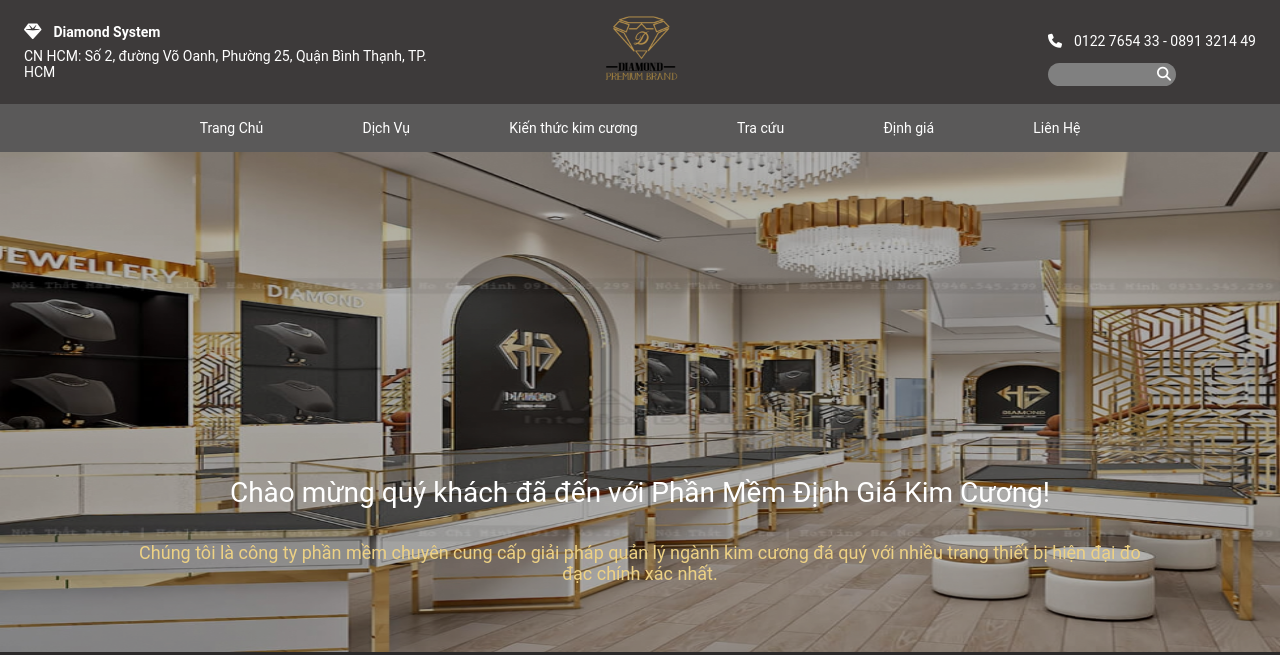
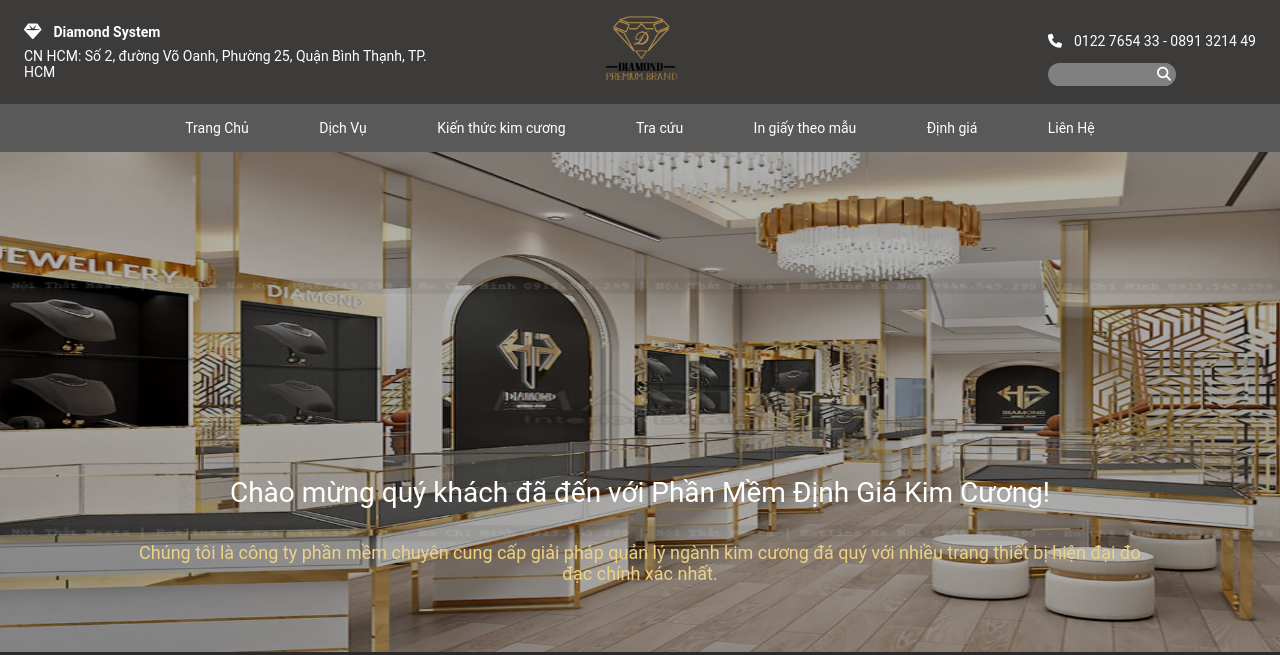
Before and after one commit to Anwar675/HTLM, a Django app: page / in a window 1280 px wide. Shown: the top 655 px of the page. Run offline with Django 5.2, Linux system fonts and the light colour scheme; some libraries are stand-ins or nearby versions.

Commit message:
Update home.html

```diff
--- a/jewerly_Auction/system/templates/home.html
+++ b/jewerly_Auction/system/templates/home.html
@@ -49,6 +49,7 @@
           <li>Dịch Vụ</li>
           <li>Kiến thức kim cương</li>
           <li>Tra cứu</li>
+          <li><a href="{% url 'print_valuation' %}">In giấy theo mẫu</a></li>
           <li><a href="{% url 'valuation' %}">Định giá</a></li>
           <li>Liên Hệ</li>
         </ul>
```
